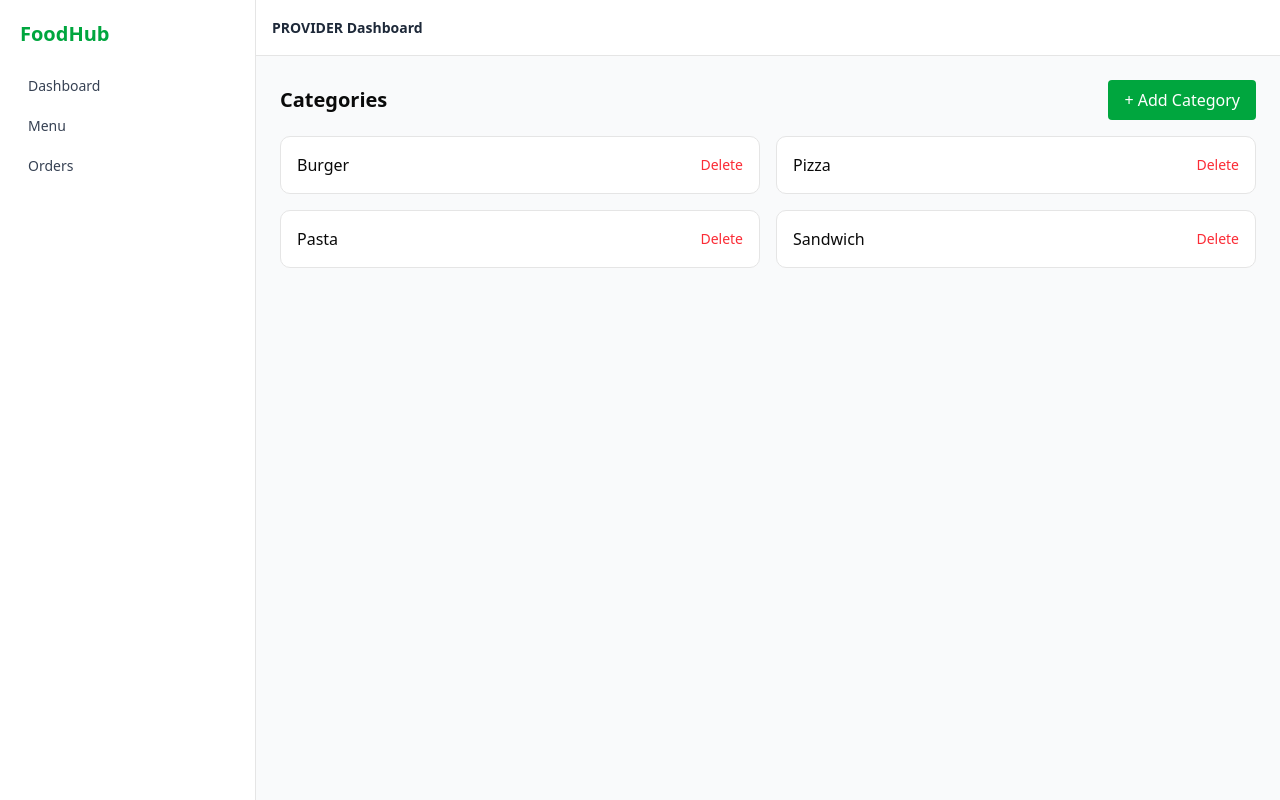
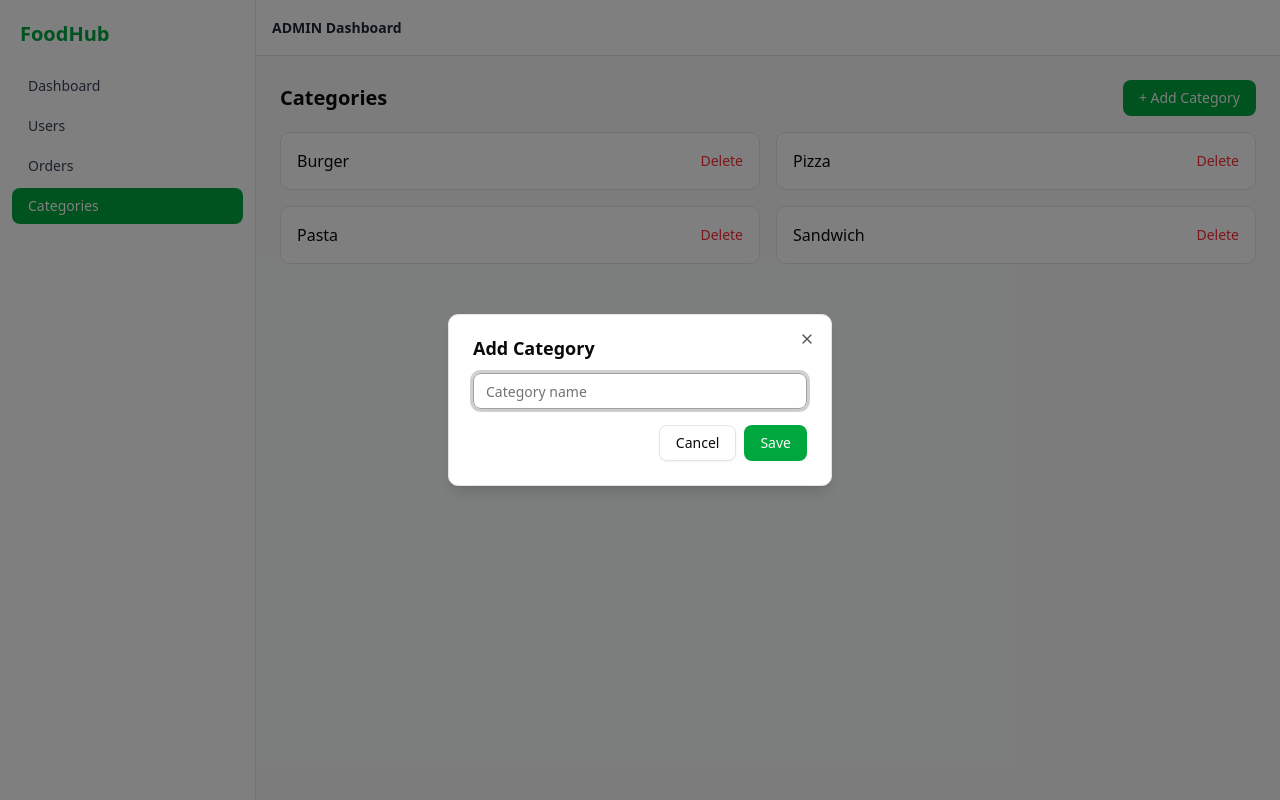
Before and after one commit to Muhammad-sefat/foodhub_client, a Next.js app: page /dashboard/admin/categories in a window 1280 px wide. Both pictures are taken after a click on the button "+ Add Category". Built offline with nearby package versions, Linux system fonts and the light colour scheme.

Commit message:
complete  the add category modal

```diff
--- a/src/app/dashboard/admin/categories/page.tsx
+++ b/src/app/dashboard/admin/categories/page.tsx
@@ -1,3 +1,4 @@
+import AddCategoryModal from "@/components/admin/AddCategoryModal";
 import CategoryCard from "@/components/admin/CategoryCard";
 
 const categories = ["Burger", "Pizza", "Pasta", "Sandwich"];
@@ -8,9 +9,7 @@ export default function AdminCategoriesPage() {
       <div className="flex justify-between items-center">
         <h2 className="text-xl font-semibold">Categories</h2>
 
-        <button className="bg-green-600 text-white px-4 py-2 rounded hover:bg-green-700">
-          + Add Category
-        </button>
+        <AddCategoryModal />
       </div>
 
       <div className="grid grid-cols-1 sm:grid-cols-2 gap-4">
--- /dev/null
+++ b/src/components/admin/AddCategoryModal.tsx
@@ -0,0 +1,64 @@
+"use client";
+
+import { useState } from "react";
+import {
+  Dialog,
+  DialogContent,
+  DialogHeader,
+  DialogTitle,
+  DialogTrigger,
+} from "@/components/ui/dialog";
+import { Button } from "@/components/ui/button";
+import { Input } from "@/components/ui/input";
+
+export default function AddCategoryModal() {
+  const [open, setOpen] = useState(false);
+
+  const handleSubmit = (e: React.FormEvent) => {
+    e.preventDefault();
+
+    const formData = new FormData(e.target as HTMLFormElement);
+    const name = formData.get("name");
+
+    console.log("NEW CATEGORY 👉", name);
+
+    // later:
+    // await adminService.createCategory({ name })
+
+    setOpen(false);
+  };
+
+  return (
+    <Dialog open={open} onOpenChange={setOpen}>
+      <DialogTrigger asChild>
+        <Button className="bg-green-600 hover:bg-green-700">
+          + Add Category
+        </Button>
+      </DialogTrigger>
+
+      <DialogContent className="sm:max-w-sm">
+        <DialogHeader>
+          <DialogTitle>Add Category</DialogTitle>
+        </DialogHeader>
+
+        <form onSubmit={handleSubmit} className="space-y-4">
+          <Input name="name" placeholder="Category name" required />
+
+          <div className="flex justify-end gap-2">
+            <Button
+              type="button"
+              variant="outline"
+              onClick={() => setOpen(false)}
+            >
+              Cancel
+            </Button>
+
+            <Button type="submit" className="bg-green-600 hover:bg-green-700">
+              Save
+            </Button>
+          </div>
+        </form>
+      </DialogContent>
+    </Dialog>
+  );
+}
--- a/src/constants/roles.tsx
+++ b/src/constants/roles.tsx
@@ -4,4 +4,4 @@ export type Role = "CUSTOMER" | "PROVIDER" | "ADMIN";
  * TEMP
  * Later this will come from auth (session.user.role)
  */
-export const CURRENT_ROLE: Role = "PROVIDER";
+export const CURRENT_ROLE: Role = "ADMIN";
```
